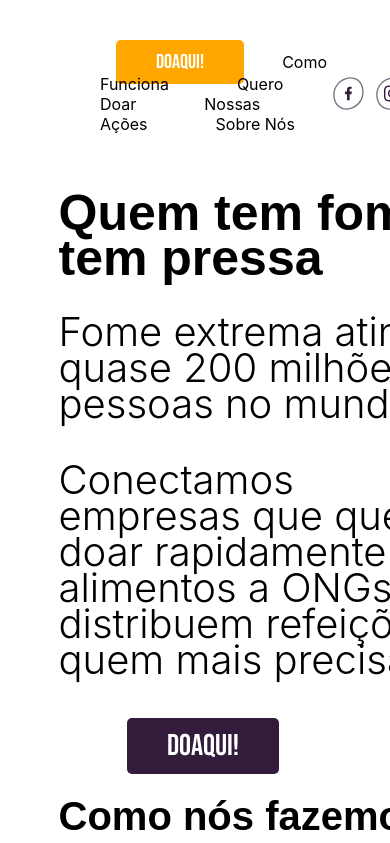
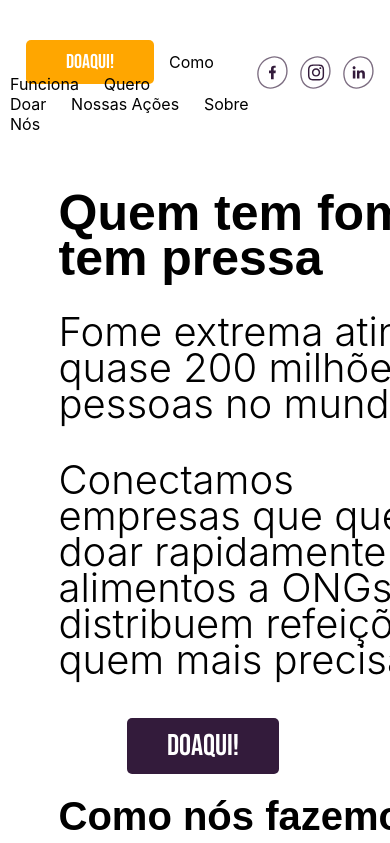
Before and after one commit to echiappone/IntegrationProjectFront-end, a React (Create React App) app in the folder doaqui/: page / in a window 390 px wide. Shown: the top 843 px of the page. Built offline with nearby package versions, Linux system fonts and the light colour scheme; a web font is replaced by a local one.

Commit message:
@echiappone [Task: CORRIGE Background e  Responsividade] {08/06/2022 04:26}

```diff
--- a/doaqui/src/App.css
+++ b/doaqui/src/App.css
@@ -2,17 +2,4 @@
    background-color: white;
 }
 
-#background {
-    position: absolute;
-    width: 50%;
-    top: -50px;
-    right: 0;
-}
-
-@media (max-width: 900px) {
-    #background {
-        display: none;
-    }
-}
-
 /* https://th.bing.com/th/id/R.2a761787715ca71788aad1a28ab057ac?rik=yREJ2nAK9Ib9yg&riu=http%3a%2f%2fwww.pixelstalk.net%2fwp-content%2fuploads%2f2016%2f09%2fAll-White-Background-for-Desktop.jpg&ehk=faNX%2bOZ5%2bUeETjecR18frqYPLdGhJSkGcgcDgj4j%2fVk%3d&risl=&pid=ImgRaw&r=0 */
--- a/doaqui/src/App.tsx
+++ b/doaqui/src/App.tsx
@@ -11,10 +11,9 @@ function App() {
       <Router>
         <Routes>
           <Route path='/' element={<Home />} />
-
         </Routes>
       </Router>
-      <img id='background' src="https://i.imgur.com/vcW2lYW.png" alt="Back" />
+
     </main>
   );
 }
--- a/doaqui/src/components/statics/navbar/Navbar.css
+++ b/doaqui/src/components/statics/navbar/Navbar.css
@@ -57,3 +57,26 @@ nav section svg:hover {
     margin-right: 25px;
     z-index: 2;
 }
+
+@media (max-width: 1200px) {
+    nav {
+        align-items: flex-start;
+        padding: 50px 10px;
+    }
+
+    nav section a {
+        margin-left: 0.3rem;
+        padding: 3px 10px;
+        transition: 900ms;
+    }
+
+    #social_media {
+        display: flex;
+        justify-content: center;
+        align-items: center;
+
+        padding-top:  0px;
+        margin-right: 0px;
+
+    }
+}
--- a/doaqui/src/pages/home/Home.css
+++ b/doaqui/src/pages/home/Home.css
@@ -1,28 +1,30 @@
-.caixa{
-    background-color: #05C19C;
+#background {
+    position: absolute;
+    width: 55%;
+    top: -60px;
+    right: 0px;
+    max-width: 700px;
+    max-height:1000px;
 }
 
-.titulo{
-   color: white !important;
-   font-weight: bold !important;
+@media (max-width: 1330px) {
+    #background {
+        top: -40px;
+        right: -5%;
+    }
 }
 
-.doacoes{
-    background-color: white;
+@media (max-width: 1170px) {
+    #background {
+        top: -40px;
+        right: -5%;
+        width: 50%;
+        transition: 900ms;
+    }
 }
 
-/* Estilo do botao "Logo Doaqu"*/
-.button-doaqui{
-    cursor: pointer !important;
-    padding: 10px 30px !important;
-    border-radius: 10px !important;
-    background-color: #E67E22 !important;
-    color: white !important;
-
+@media (max-width: 1000px) {
+    #background {
+        display: none;
+    }
 }
-
-/* Efeito quando passa o mouse em cima do botao "Logo Doaqui"*/
-.button-doaqui:hover{
-    background-color: #331B3B !important;
-    color: white !important;
-}
--- a/doaqui/src/pages/home/Home.tsx
+++ b/doaqui/src/pages/home/Home.tsx
@@ -6,10 +6,12 @@ import Fazemos from '../../components/statics/fazemos/Fazemos';
 import Contribuir from '../../components/statics/contribuir/Contribuir';
 import Footer from '../../components/statics/footer/Footer';
 import Navbar from '../../components/statics/navbar/Navbar';
+import NavbarErick from '../../components/statics/navbarErick/NavbarErick';
 
 function Home() {
     return (
         <>
+            <img id='background' src="https://i.imgur.com/vcW2lYW.png" alt="Back" />
             <Navbar />
             <Banner />
             <Fazemos />
```
